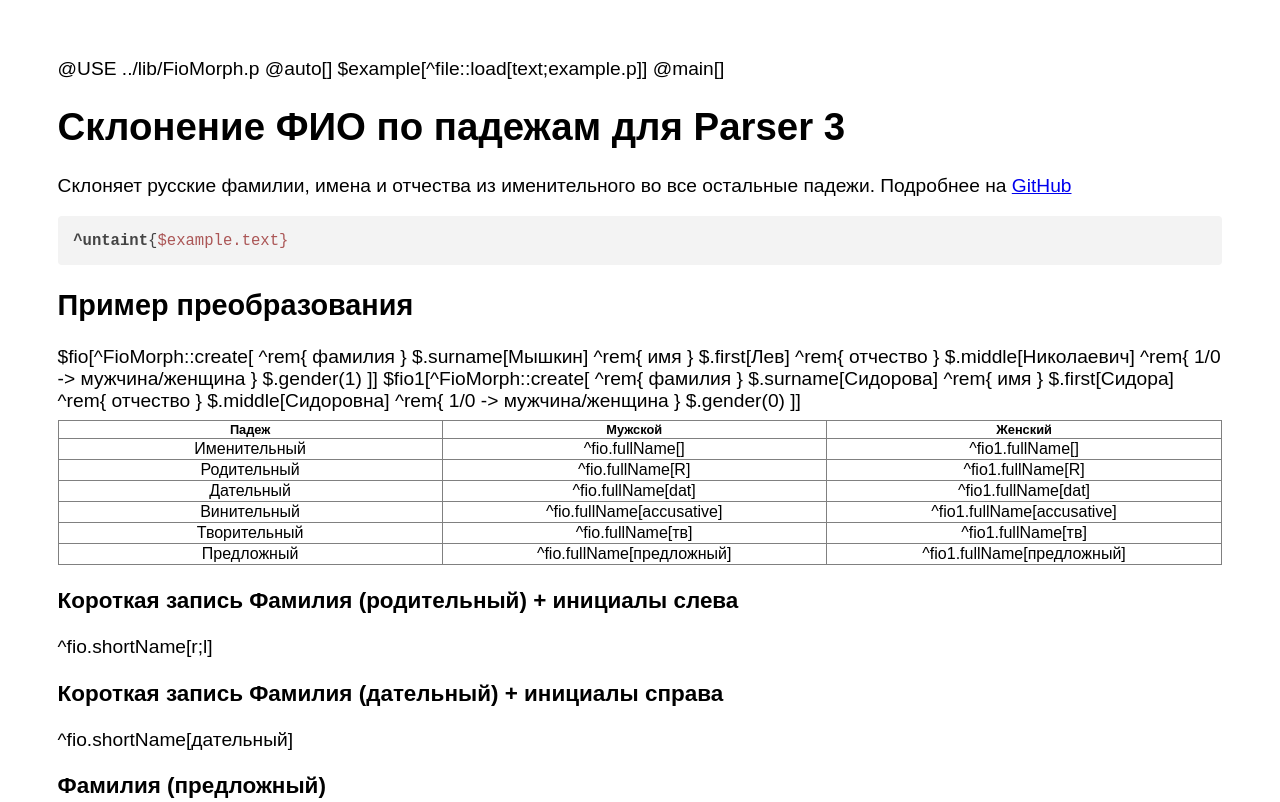
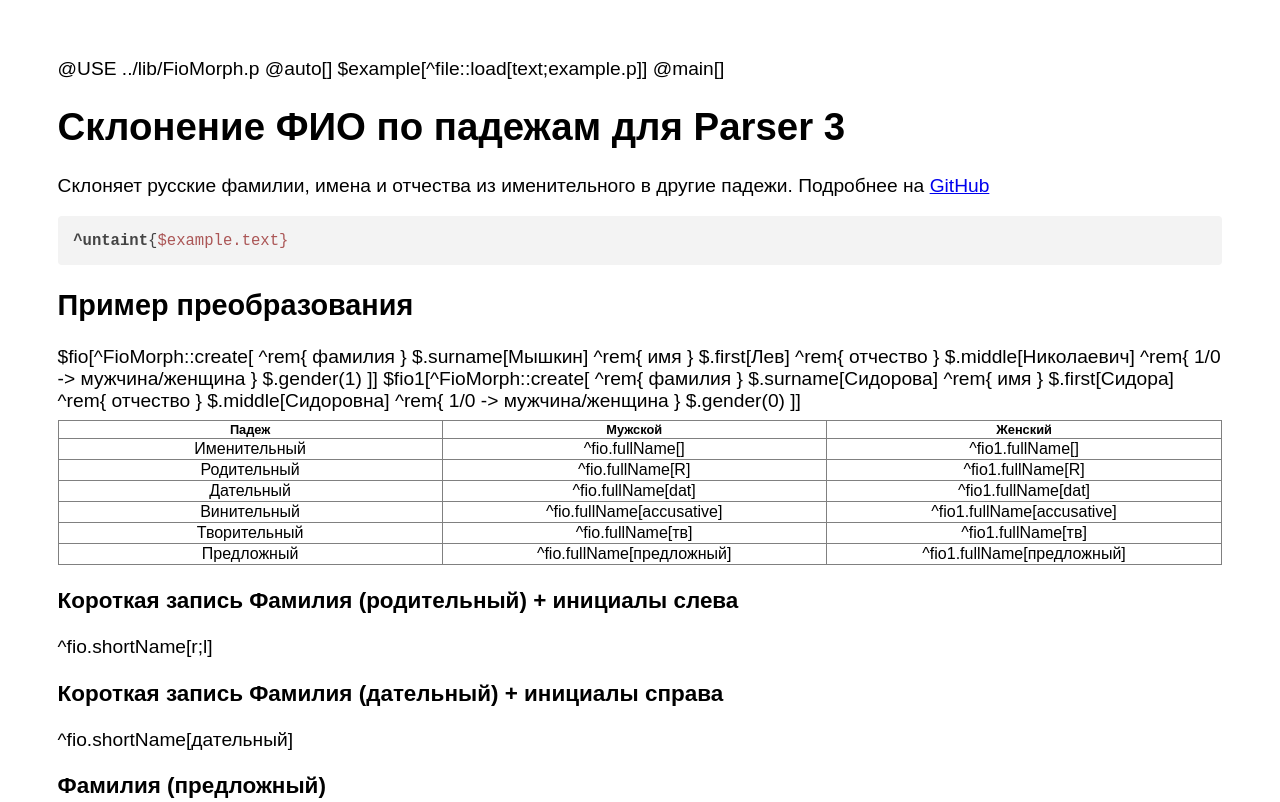
Before and after one commit to Spearance/fio-morph-p3, a website: page htdocs/index.html in a window 1280 px wide. Shown: the top 802 px of the page. Drawn offline with nearby package versions, Linux system fonts and the light colour scheme.

Commit message:
add example

```diff
--- a/htdocs/index.html
+++ b/htdocs/index.html
@@ -56,7 +56,7 @@ $example[^file::load[text;example.p]]
 <body>
 	<h1>Склонение ФИО по падежам для Parser 3</h1>
 
-	<p>Склоняет русские фамилии, имена и отчества из именительного во все остальные падежи. Подробнее на <a href="https://github.com/spearance/fio-morph-p3">GitHub</a></p>
+	<p>Склоняет русские фамилии, имена и отчества из именительного в другие падежи. Подробнее на <a href="https://github.com/spearance/fio-morph-p3">GitHub</a></p>
 
 	<pre><code class="language-parser3">^untaint{$example.text}</code></pre>
 
```
Also changed, not shown: dist/index.html (added).
